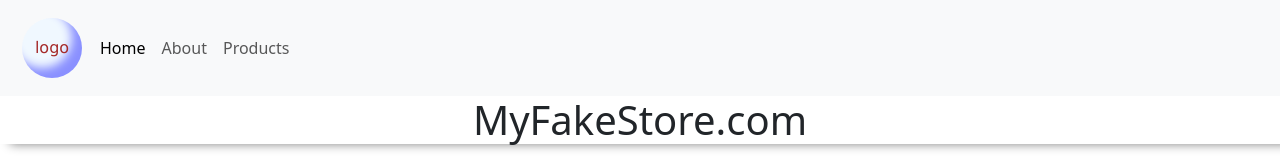
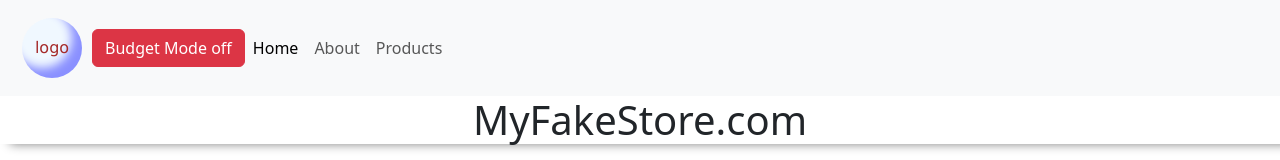
Before and after one commit to DamianoMura/react-context-api, a React (Vite) app: page / in a window 1280 px wide. Shown: the top 160 px of the page. Built offline with nearby package versions, Linux system fonts and the light colour scheme; no server answers.

Commit message:
[upd] created button that changes it gets clicked

```diff
--- a/src/App.jsx
+++ b/src/App.jsx
@@ -7,13 +7,13 @@ import DefaultLayout from './layouts/DefaultLayout';
 import LandingPage from './pages/LandingPage';
 import Products from './pages/Products';
 import ProductDetail from './pages/ProductDetail';
-import { BugetProvider } from './contexts/BugetContext';
+import { BudgetProvider } from './contexts/BudgetContext';
 
 function App() {
 
 
  return (
-  <BugetProvider>
+  <BudgetProvider>
     <BrowserRouter>
       <Routes>
         <Route   element={<DefaultLayout/>}>
@@ -27,7 +27,7 @@ function App() {
         </Route>
       </Routes>
     </BrowserRouter>
-  </BugetProvider>
+  </BudgetProvider>
   )
 }
 
--- /dev/null
+++ b/src/contexts/BudgetContext.jsx
@@ -0,0 +1,27 @@
+import {createContext, useContext, useState} from 'react'
+
+const BudgetContext=createContext();
+
+const BudgetProvider = ({children}) => {
+    const [budgetMode,setBudgetMode]=useState(false);
+
+    const toggleBudgetMode=()=>{
+      setBudgetMode(!budgetMode);
+    }
+
+    const value={
+      budgetMode,
+      toggleBudgetMode
+    }
+    return(
+      <BudgetContext.Provider value={{budgetMode,toggleBudgetMode}}>
+        {children}
+      </BudgetContext.Provider>
+    )
+};
+const useBudgetContext = ()=>{
+  const context = useContext(BudgetContext)
+  return context
+}
+
+export {BudgetProvider,useBudgetContext}
--- a/src/contexts/BugetContext.jsx
+++ /dev/null
@@ -1,18 +0,0 @@
-import {createContext, useContext} from 'react'
-
-const BudgetContext=createContext();
-const BugetProvider = ({children}) => {
-
-    const value= true;
-    return(
-      <BudgetContext.Provider value={value}>
-        {children}
-      </BudgetContext.Provider>
-    )
-}
-const useBudgetContext = ()=>{
-  const context = useContext(BudgetContext)
-  return context
-}
-
-export {BugetProvider,useBudgetContext}
--- a/src/layouts/Header.jsx
+++ b/src/layouts/Header.jsx
@@ -1,6 +1,7 @@
-import React from 'react'
+import React, { use } from 'react'
 import { useState,useEffect } from 'react'
 import { Link, NavLink } from 'react-router-dom'
+import { useBudgetContext, BudgetProvider } from '../contexts/BudgetContext'
 
 
 const linkTree= [
@@ -23,16 +24,25 @@ const linkTree= [
 
 const Header = () => {
 
+const {budgetMode,toggleBudgetMode} = useBudgetContext();
 
   return (
     <header>
       <nav className="navbar navbar-expand-lg bg-body-tertiary">
         <div className="container-fluid">
           <NavLink to="/" className="logo">logo </NavLink>
+          <div className="budget">
+            <button
+              className={budgetMode ? "btn btn-success":"btn btn-danger"}
+              onClick={toggleBudgetMode}
+              >Budget Mode {budgetMode ? " on":" off"}</button>
 
+
+          </div>
           <button className="navbar-toggler" type="button" data-bs-toggle="collapse" data-bs-target="#navbarSupportedContent" aria-controls="navbarSupportedContent" aria-expanded="false" aria-label="Toggle navigation">
             <span className="navbar-toggler-icon"></span>
           </button>
+
           <div className="collapse navbar-collapse" id="navbarSupportedContent">
             <ul className="navbar-nav me-auto mb-2 mb-lg-0">
               {linkTree.map((link)=>{
```
